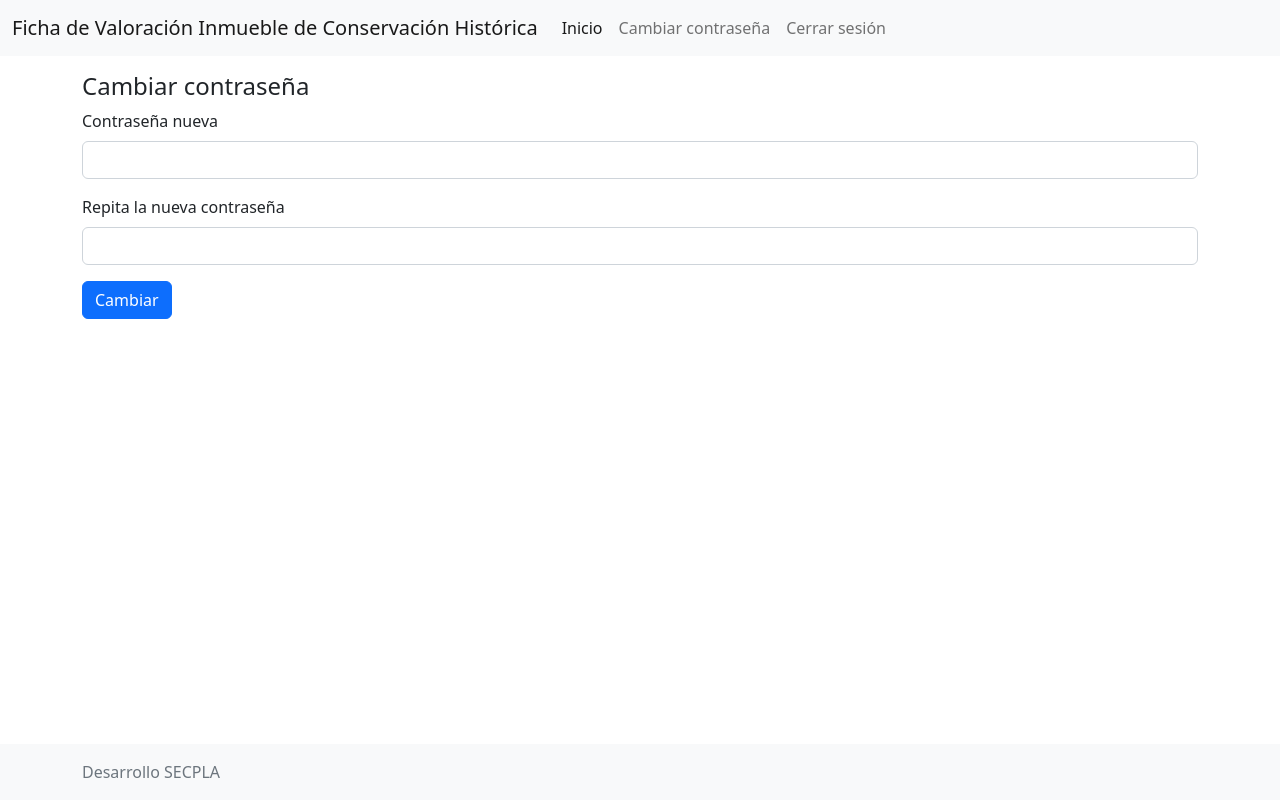
After one commit to ezequiellagos/munivalpo_ficha, a Django app: page /change_password/ in a window 1280 px wide. The commit adds this page. Run offline with Django 3.2, Linux system fonts and the light colour scheme; some libraries are stand-ins or nearby versions.

Commit message:
Add: Cambiar contraseña

```diff
--- a/core/templates/core/base.html
+++ b/core/templates/core/base.html
@@ -33,6 +33,9 @@
             <ul class="navbar-nav me-auto mb-2 mb-lg-0">
               <li class="nav-item">
                 <a class="nav-link active" aria-current="page" href="{% url 'home' %}">Inicio</a>
+              </li>
+              <li class="nav-item">
+                <a class="nav-link" aria-current="page" href="{% url 'change_password' %}">Cambiar contraseña</a>
               </li>
               {% comment %} <li class="nav-item">
                 <a class="nav-link" href="#">Link</a>
--- /dev/null
+++ b/core/templates/core/change_password.html
@@ -0,0 +1,29 @@
+{% extends 'core/base.html' %}
+
+{% load static %}
+
+{% block main_content%}
+<section class="container">
+    <div class="row">
+        <div class="col-12 mt-3">
+            <h4>Cambiar contraseña</h4>
+            <form action="{% url 'change_password' %}" method="POST">
+                {% csrf_token %}
+                <div class="mb-3">
+                    <label for="password1" class="form-label">Contraseña nueva</label>
+                    <input type="password" class="form-control" id="password1" name="password1">
+                </div>
+                <div class="mb-3">
+                    <label for="password2" class="form-label">Repita la nueva contraseña</label>
+                    <input type="password" class="form-control" id="password2" name="password2">
+                </div>
+                <button type="submit" class="btn btn-primary">Cambiar</button>
+            </form>
+
+            {% if mensaje %}
+            <p class="alert alert-warning mt-3">{{ mensaje }}</p>
+            {% endif %}
+        </div>
+    </div>
+</section>
+{% endblock %}
--- a/core/urls.py
+++ b/core/urls.py
@@ -5,4 +5,5 @@ urlpatterns = [
     path('', views.home, name="home"),
     path('login/', views.login, name="core_login"),
     path('logout/', views.logout, name="core_logout"),
+    path('change_password/', views.change_password, name="change_password"),
 ]
--- a/core/views.py
+++ b/core/views.py
@@ -3,6 +3,7 @@ from django.contrib.auth.decorators import login_required
 from django.contrib.auth.models import User
 from django.contrib.auth import authenticate, login as auth_login, logout as auth_logout
 from django.shortcuts import redirect
+from django.contrib.auth.models import User
 
 
 @login_required(login_url='/login/')
@@ -33,3 +34,24 @@ def login(request):
 def logout(request):
     auth_logout(request)
     return redirect('core_login')
+
+def change_password(request):
+
+    mensaje = ''
+
+    if request.method == 'POST':
+        password = request.POST['password1']
+        password2 = request.POST['password2']
+        if password == password2:
+            user = User.objects.get(id=request.user.id)
+            user.set_password(password)
+            user.save()
+            return redirect('home')
+        else:
+            mensaje = 'Las contraseñas no coinciden'
+
+    context = {
+        'mensaje': mensaje
+    }
+
+    return render(request, 'core/change_password.html', context)
```
